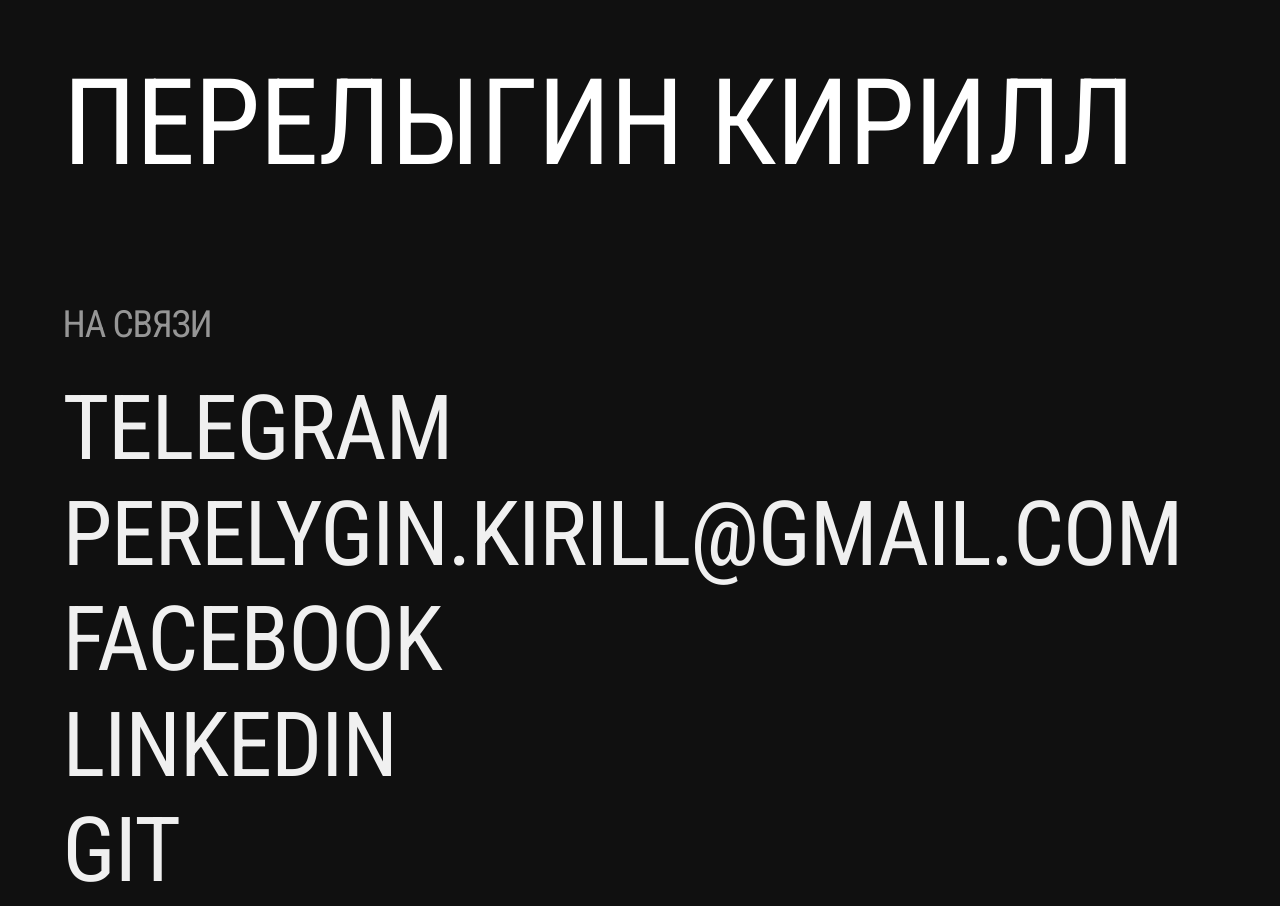
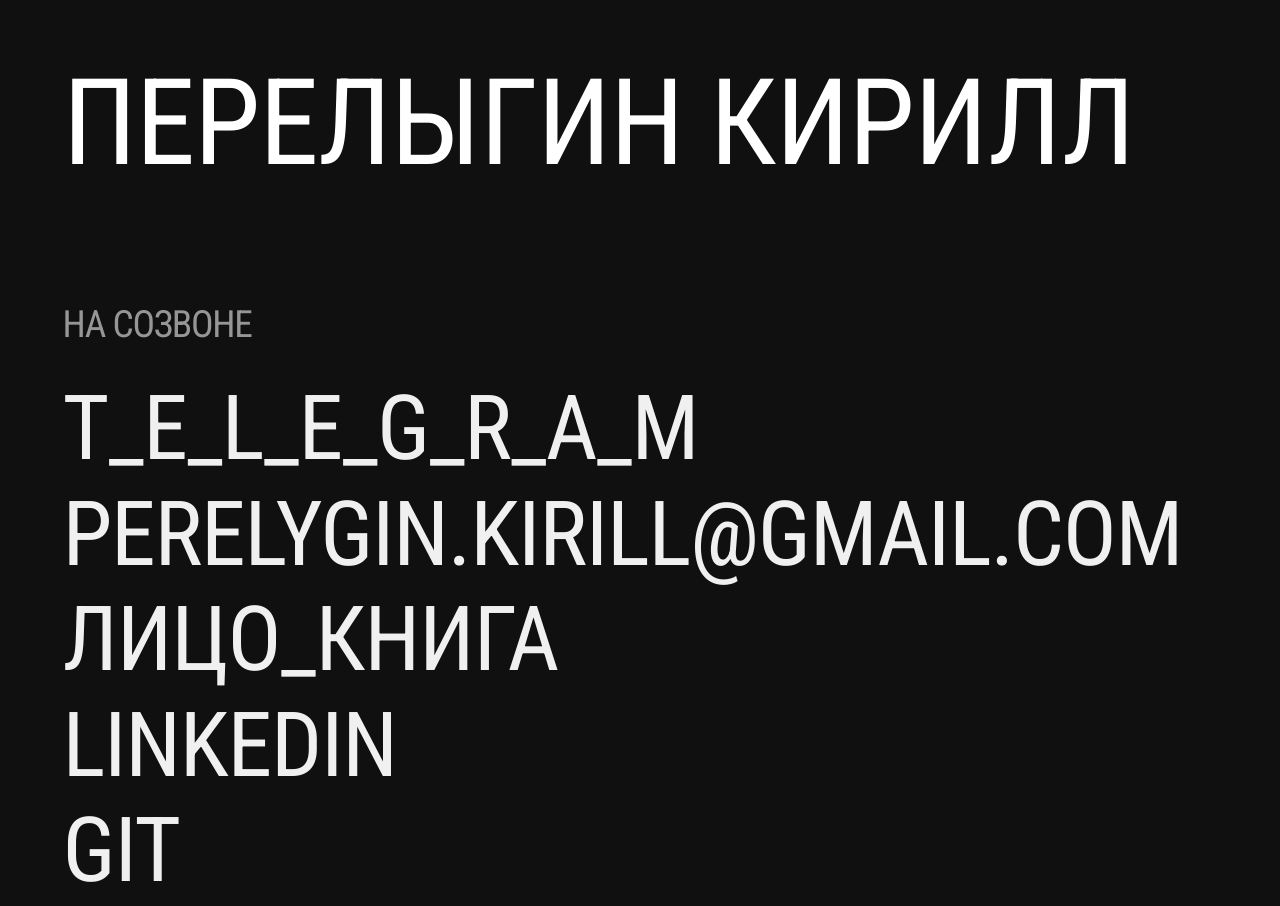
Before and after one commit to KiraP/CV, a plain HTML site: page index.html in a window 1280 px wide. Shown: the top 906 px of the page. Drawn offline with Linux system fonts and the light colour scheme.

Commit message:
Первый коммит в ветке эва

```diff
--- a/index.html
+++ b/index.html
@@ -30,16 +30,16 @@
     <div class="name">ПЕРЕЛЫГИН КИРИЛЛ</div>
 
     <div class="block">
-      <div class="block-title">на связи</div>
+      <div class="block-title">На созвоне</div>
       <div class="block-entries">
         <div class="entry">
-          <a href="https://t.me/Kira_Liberman" target="_blank"> telegram</a>
+          <a href="https://t.me/Kira_Liberman" target="_blank"> T_E_L_E_G_R_A_M</a>
         </div>
         <div class="entry">
           <a href="mailto:perelygin.kirill@gmail.com">perelygin.kirill@gmail.com</a>
         </div>
         <div class="entry">
-          <a href="https://www.facebook.com/kirill_perelygin" target="_blank">facebook</a>
+          <a href="https://www.facebook.com/kirill_perelygin" target="_blank">Лицо_книга</a>
         </div>
         <div class="entry">
           <a href="https://ru.linkedin.com/in/kirill-perelygin-13582772" target="_blank">
```
